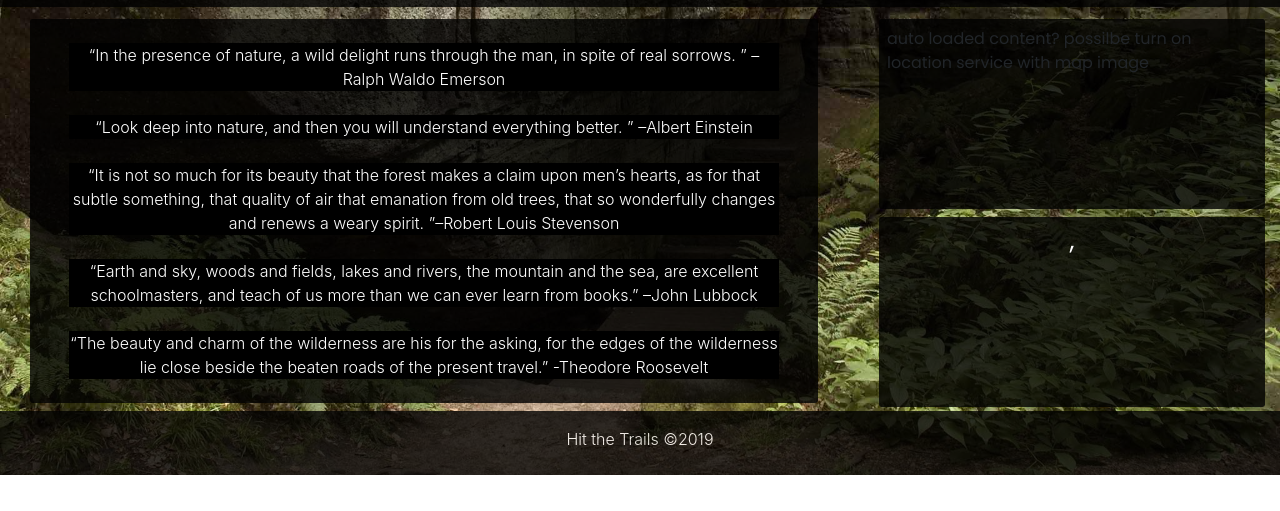
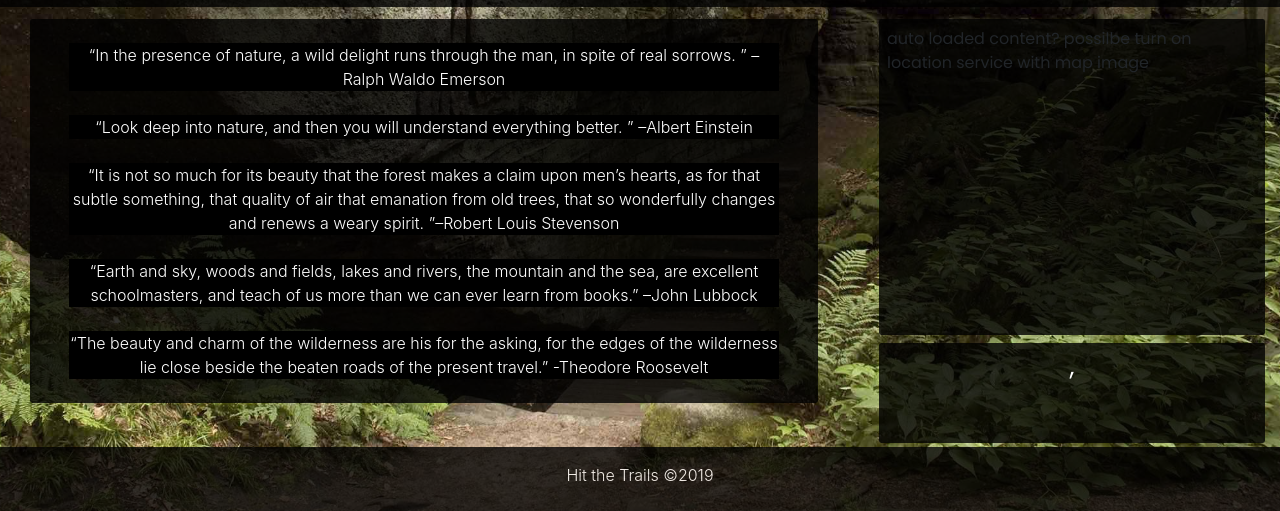
Before and after one commit to dacicus75/NationalParkApp, a plain HTML site: page index.html in a window 1280 px wide. Shown: the part 326-837 px from the top of the page. Before the commit the page ends 801 px from the top, so only its background shows below. Drawn offline with nearby package versions, Linux system fonts and the light colour scheme; some packages are replaced by stand-ins of ours; no server answers.

Commit message:
enlarged map box

```diff
--- a/assets/css/style.css
+++ b/assets/css/style.css
@@ -153,6 +153,7 @@ nav {
 #location {
   background: rgba(0, 0, 0, 0.8);
   grid-template-columns: 1fr;
+  grid-row: 1/4;
   padding:.5rem;
   border-radius: .15rem;
 }
```
